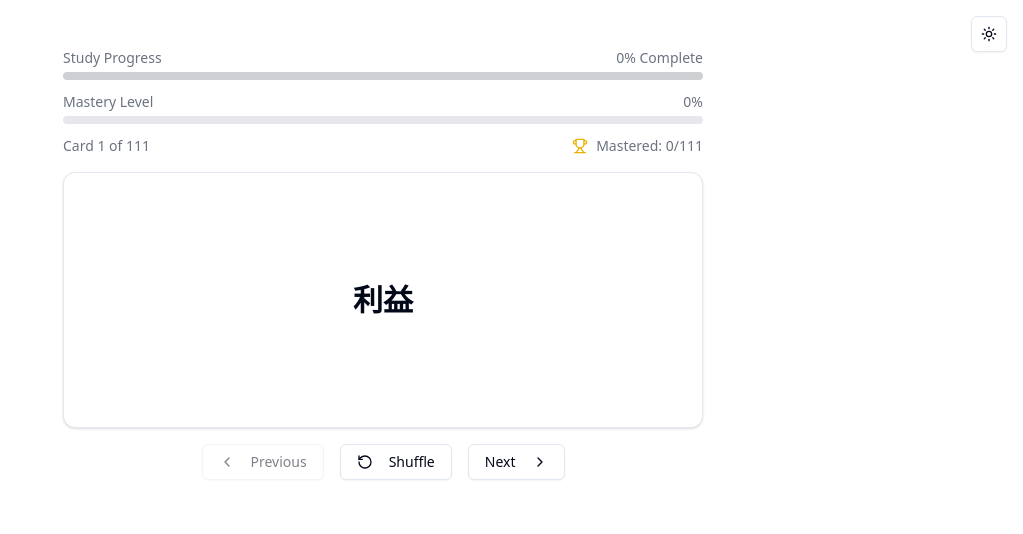
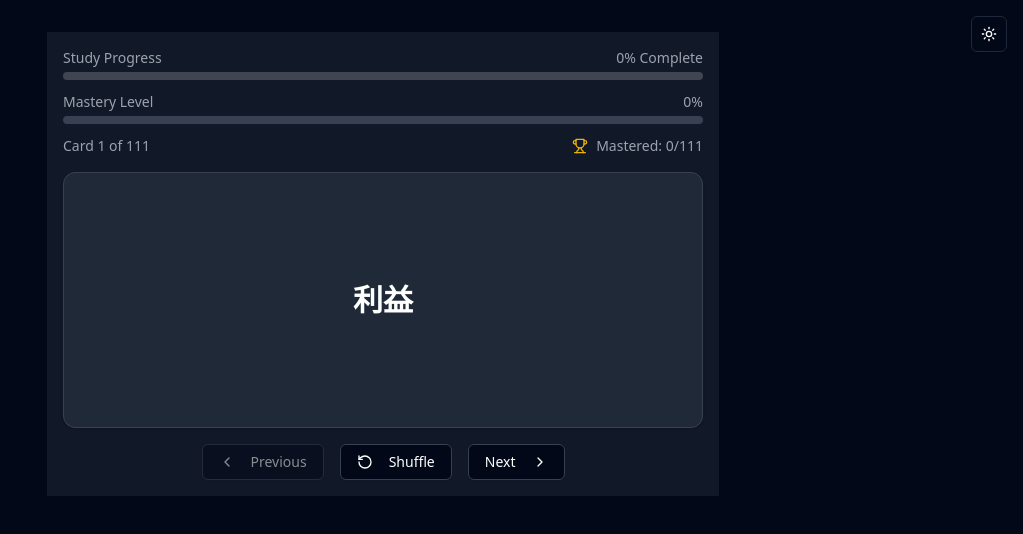
Before and after one commit to lodgepolepines/chinese-flashcards, a Next.js app: page / in a window 1280 px wide. Shown: the top 534 px of the page, without its empty margins (257-1280 px from the left). Built offline with nearby package versions, Linux system fonts and the light colour scheme.

Commit message:
update dark theme

```diff
--- a/app/components/FlashcardGame.tsx
+++ b/app/components/FlashcardGame.tsx
@@ -24,6 +24,9 @@ const FlashcardGame = () => {
 
   // Initialize theme from system preference
   useEffect(() => {
+    if (theme === 'dark') {
+        document.documentElement.classList.add('dark');
+      };
     if (typeof window !== 'undefined') {
       if (window.matchMedia('(prefers-color-scheme: dark)').matches) {
         setTheme('dark');
```
